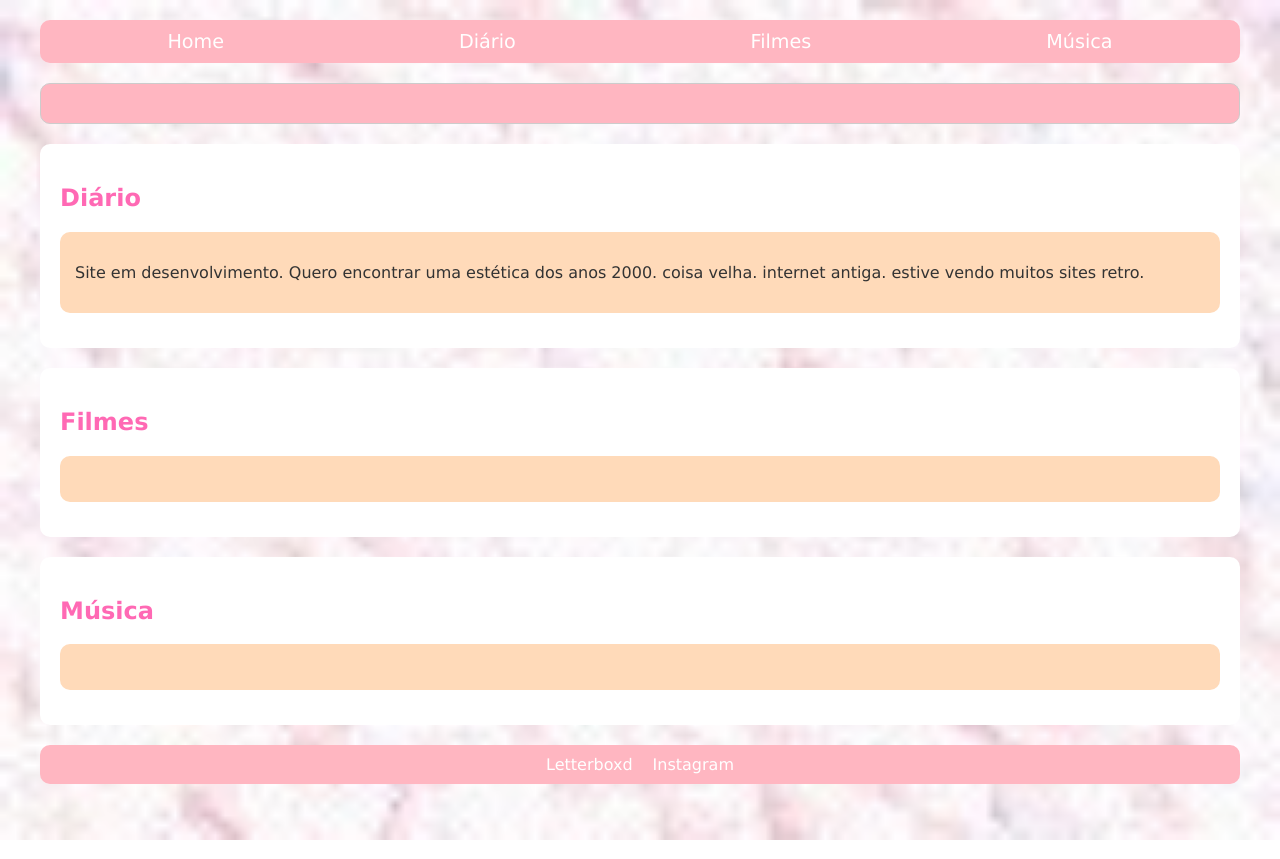
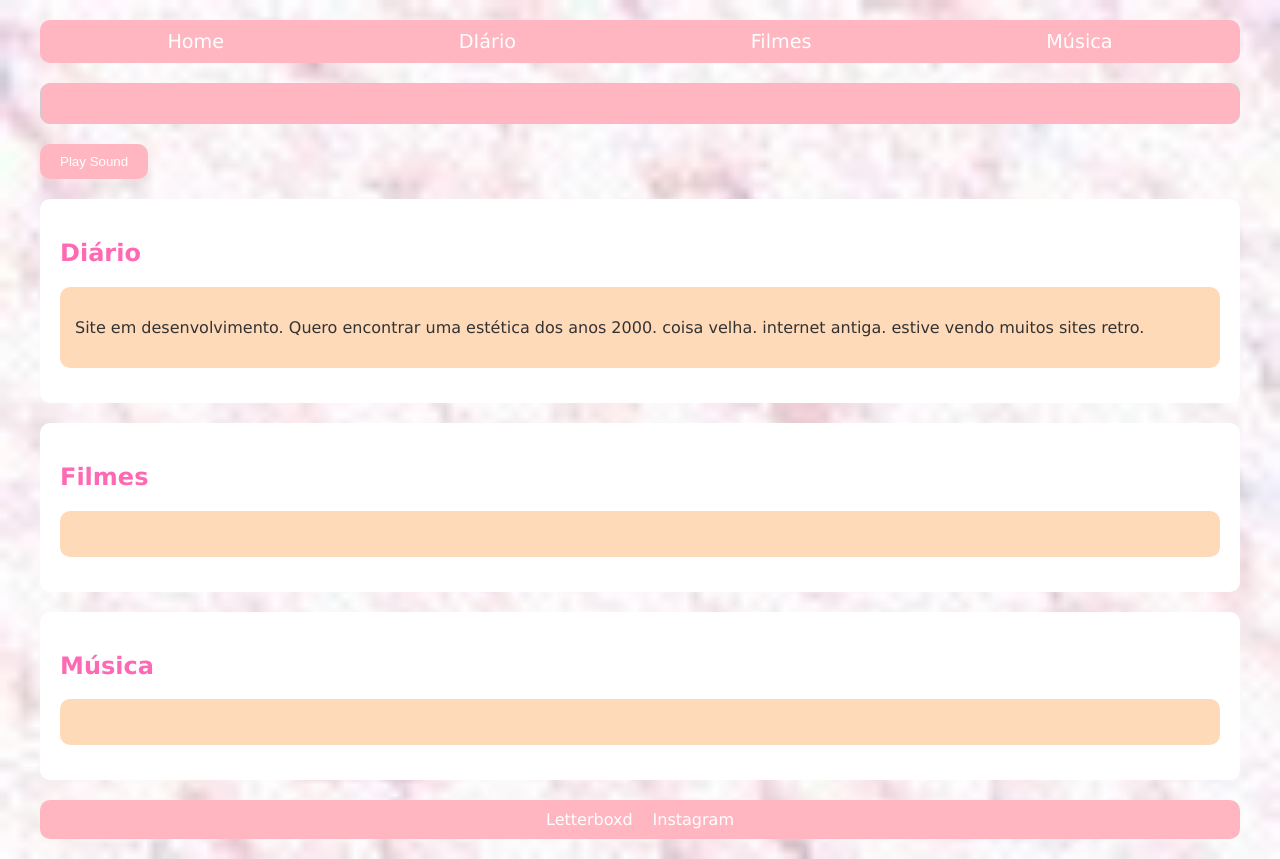
Before and after one commit to eliascmendhes/pinkproject, a React (Vite) app: page / in a window 1280 px wide. Built offline with nearby package versions, Linux system fonts and the light colour scheme.

Commit message:
radio and button play

```diff
--- a/src/App.jsx
+++ b/src/App.jsx
@@ -1,4 +1,4 @@
-import React from 'react';
+import React, { useState, useEffect } from 'react';
     import { BrowserRouter as Router, Route, Routes, Link } from 'react-router-dom';
     import DiaryPage from './pages/DiaryPage';
     import MoviesPage from './pages/MoviesPage';
@@ -7,12 +7,28 @@ import React from 'react';
     import './index.css';
 
     const App = () => {
+      const [audio] = useState(new Audio('https://streaming.radio.co/sefac315e7/listen'));
+      const [playing, setPlaying] = useState(false);
+
+      useEffect(() => {
+        playing ? audio.play() : audio.pause();
+      }, [playing, audio]);
+
+      useEffect(() => {
+        audio.addEventListener('ended', () => setPlaying(false));
+        return () => {
+          audio.removeEventListener('ended', () => setPlaying(false));
+        };
+      }, [audio]);
+
+      const togglePlay = () => setPlaying(!playing);
+
       return (
         <Router>
           <div className="container">
             <div className="navbar">
               <Link to="/">Home</Link>
-              <Link to="/diary">Diário</Link>
+              <Link to="/diary">DIário</Link>
               <Link to="/movies">Filmes</Link>
               <Link to="/music">Música</Link>
             </div>
@@ -22,6 +38,7 @@ import React from 'react';
             {/* <div className="gif-container">
 
             </div> */}
+            <button onClick={togglePlay}>{playing ? 'Pause Sound' : 'Play Sound'}</button>
             <Routes>
               <Route path="/" element={<HomePage />} />
               <Route path="/diary" element={<DiaryPage />} />
--- a/src/index.css
+++ b/src/index.css
@@ -112,3 +112,13 @@ body {
   max-width: 100px;
   border-radius: 10px;
 }
+
+button {
+  background: #ffb6c1;
+  color: #fff;
+  border: none;
+  padding: 10px 20px;
+  border-radius: 10px;
+  cursor: pointer;
+  margin-bottom: 20px;
+}
```
